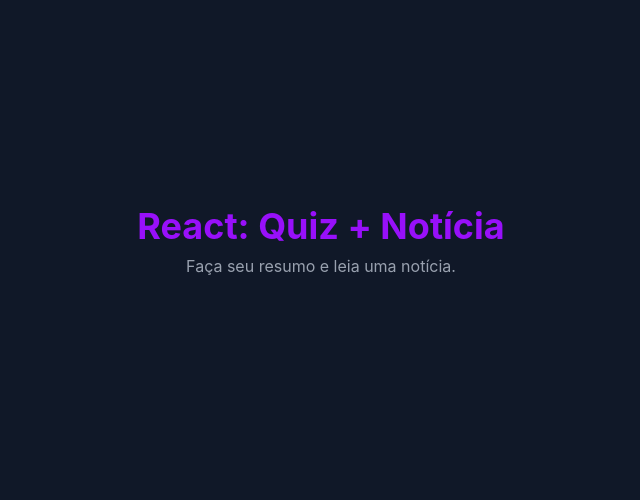
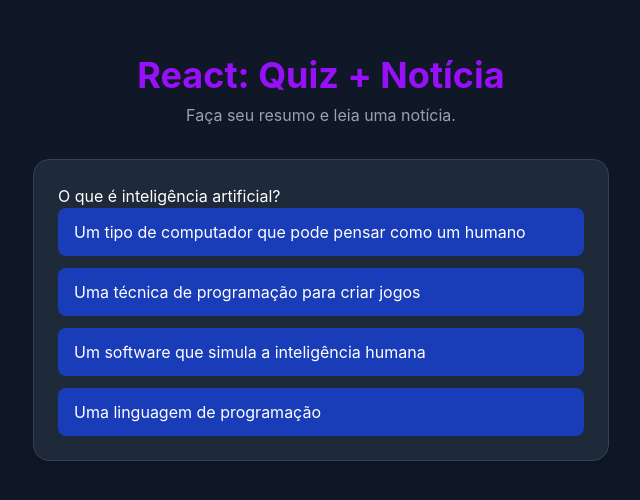
Before and after one commit to cientistafabiano/quizResumoEstudante, a React (Vite) app: page / in a window 1280 px wide. Shown: the part 142-642 px from the top of the page, without its empty margins (319-959 px from the left). Built offline with nearby package versions, Linux system fonts and the light colour scheme.

Commit message:
inicio dos estados e mostrando perguntas e opcoes na tela

```diff
--- a/src/App.jsx
+++ b/src/App.jsx
@@ -1,7 +1,10 @@
-import { ProductCard } from "./components/product-card";
-import { noticiaText } from "./data";
+import  ProductCard  from "./components/product-card";
+import { noticiaText, temaQuiz } from "./data";
+import { useState } from "react";
 
 export default function App() {
+  {/*criando os estados  */}
+  const [currentProduct, setCurrentProduct] = useState(0);
   return (
     <div className="min-h-screen bg-gray-900 text-white flex flex-col
     items-center justify-center p-4">
@@ -9,6 +12,9 @@
         <h1 className="text-4xl font-bold text-purple-600 mb-2">React:  Quiz + Notícia</h1>
         <p className="text-gray-400">Faça seu resumo e leia uma notícia.</p>
       </div>
+      {/*recebe os dados de data para o quiz como o temaQuiz é um array
+      precisa escolher a posição para depois acessar o objeto (perguntas) */}
+        <ProductCard data={temaQuiz[0]?.perguntas[currentProduct]} />
         {/*<main className='flex-1 flex items-center justify-center'>
         <ProductCard noticiaText={noticiaText}/>
       </main> */}
--- a/src/components/product-card.jsx
+++ b/src/components/product-card.jsx
@@ -1,13 +1,37 @@
-import {Card} from './Card.jsx';
+//import {Card} from './Card.jsx';
+import React from "react";
 
-export function ProductCard({ noticiaText, onSelect }) {
+export default function ProductCard({ data }) {
+    {/*criando as variaveis que recebem os dados de data */}
+    const { pergunta, opcoes, resposta_correta } = data;
     return (
-        <div className="">
-            {noticiaText.map((noticia) => (
+        <div className="bg-gray-800 p-6 rounded-2xl shadow-lg w-full
+            max-w-xl border border-gray-700">
+            <p>{pergunta}</p>
+            {/*aqui percorremos as opçoes e mostramos na tela */}
+            <div className="grid gap-3">
+                {opcoes.map((opcao, index) => (
+                    <button
+                        className='text-left px-4 py-3 cursor-pointer
+                        bg-blue-800 rounded-lg text-white'
+                        key={index}>{opcao}
+                    </button>
+                ))}
+            </div>
+
+        </div>
+    );
+}
+
+
+{/*export function ProductCard({ noticiaText, onSelect }) {
+    return (
+        <div className=""> ProductCard
+           {noticiaText.map((noticia) => (
                 <Card key={noticia.id}
                 noticiaText={noticia}
-                onClick={() => onSelect(noticia)} />
+                onClick={() => onSelect(noticia)}  />
             ))}
         </div>
     );
-}
+}*/}
```
Also changed, not shown: 1 other file (tests, documents, lock files or other folders).
